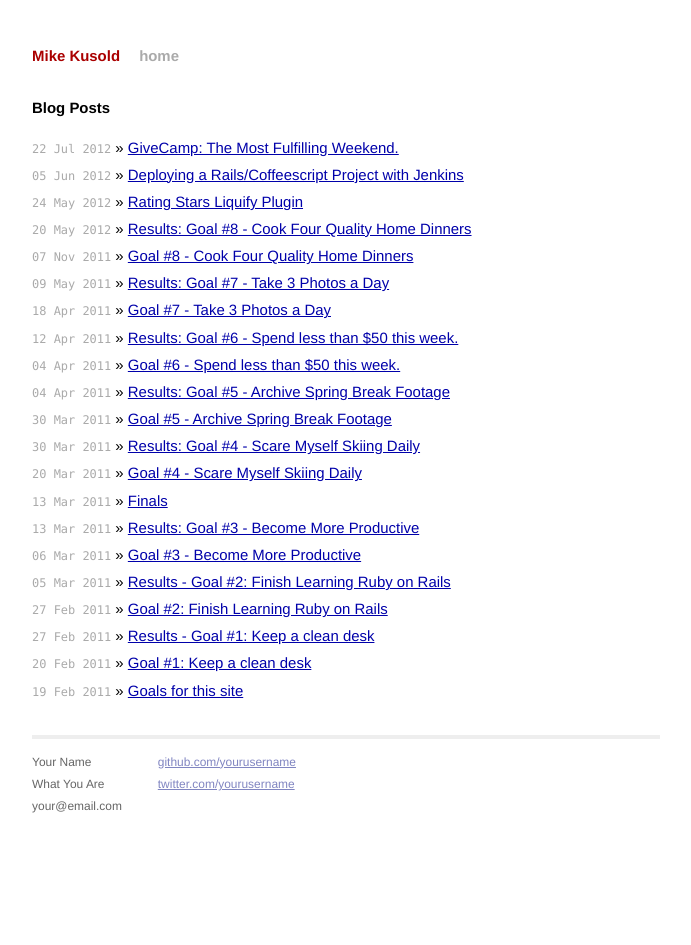
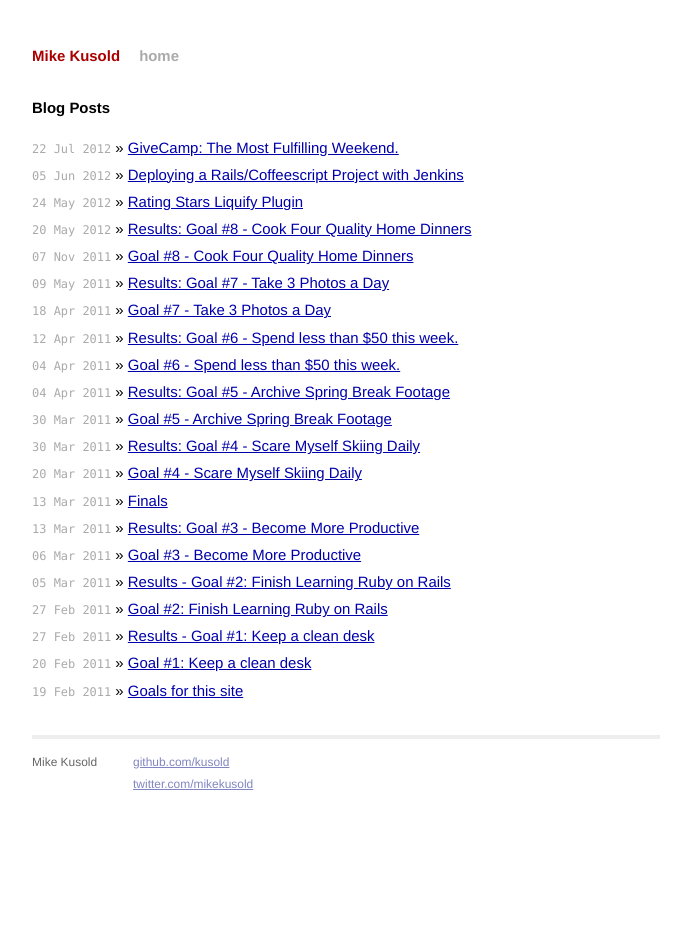
Before and after one commit to Kusold/kusold.github.com, a Jekyll site: the page built from index.html, in a window 1280 px wide. Shown: the whole page, without its empty margins (294-985 px from the left). Built offline with Jekyll 4.4.1, drawn with Linux system fonts in a browser that asks for light colours; Markdown is read by kramdown in place of the engine named in the settings.

Commit message:
Added personal contact info

```diff
--- a/_layouts/default.html
+++ b/_layouts/default.html
@@ -27,15 +27,13 @@
             <div class="footer">
               <div class="contact">
                 <p>
-                  Your Name<br />
-                  What You Are<br />
-                  your@email.com
+                  Mike Kusold<br />
                 </p>
               </div>
               <div class="contact">
                 <p>
-                  <a href="http://github.com/yourusername/">github.com/yourusername</a><br />
-                  <a href="http://twitter.com/yourusername/">twitter.com/yourusername</a><br />
+                  <a href="http://github.com/kusold/">github.com/kusold</a><br />
+                  <a href="http://twitter.com/mikekusold/">twitter.com/mikekusold</a><br />
                 </p>
               </div>
             </div>
```
